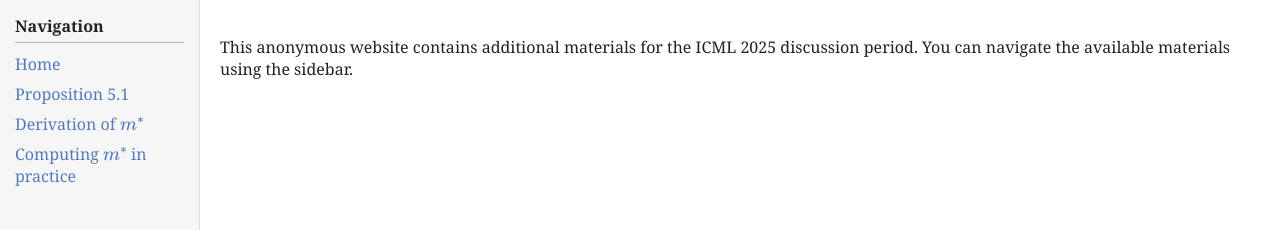
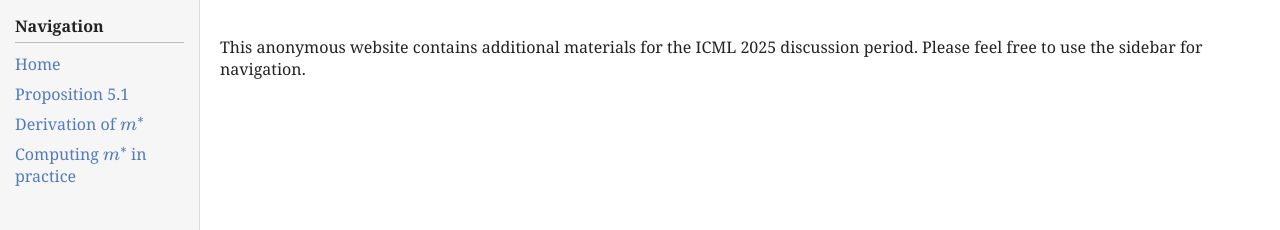
Before and after one commit to math-imposter/math-imposter.github.io, a Jekyll site: the page built from index.md, in a window 1280 px wide. Shown: the top 230 px of the page. Built offline with Jekyll 4.4.1, drawn with Linux system fonts in a browser that asks for light colours.

Commit message:
home text tweak

```diff
--- a/index.md
+++ b/index.md
@@ -2,4 +2,4 @@
 layout: default
 title: Home
 ---
-This anonymous website contains additional materials for the ICML 2025 discussion period. You can navigate the available materials using the sidebar.
+This anonymous website contains additional materials for the ICML 2025 discussion period. Please feel free to use the sidebar for navigation.
```
